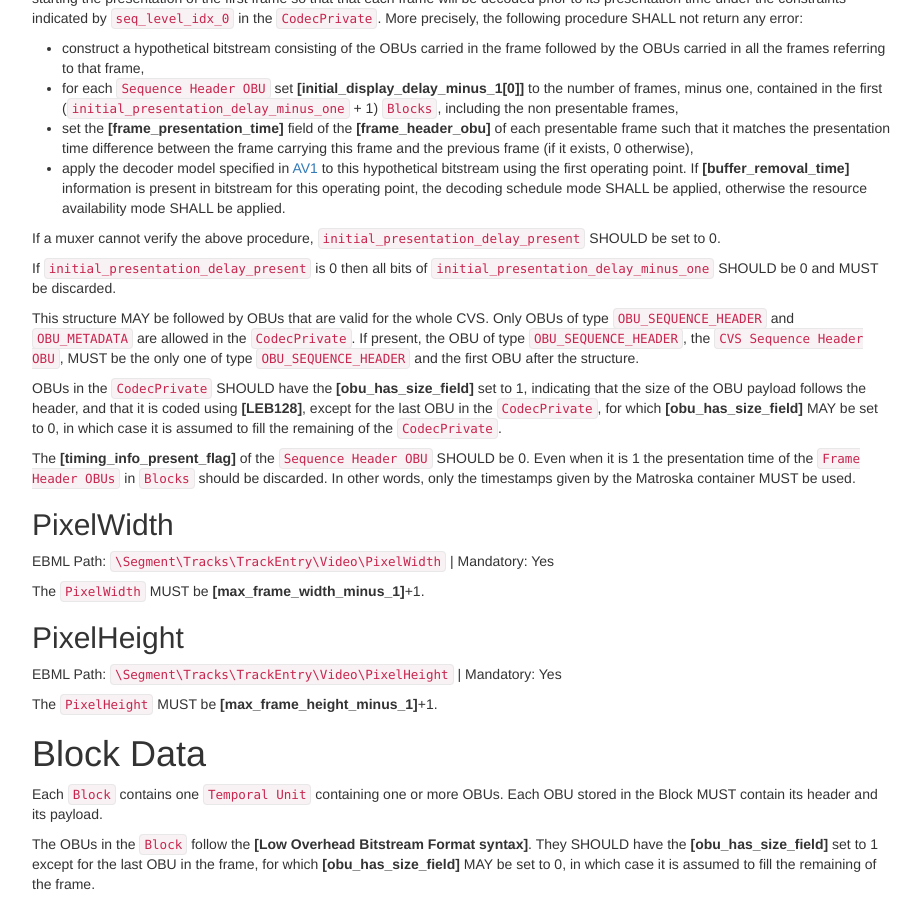
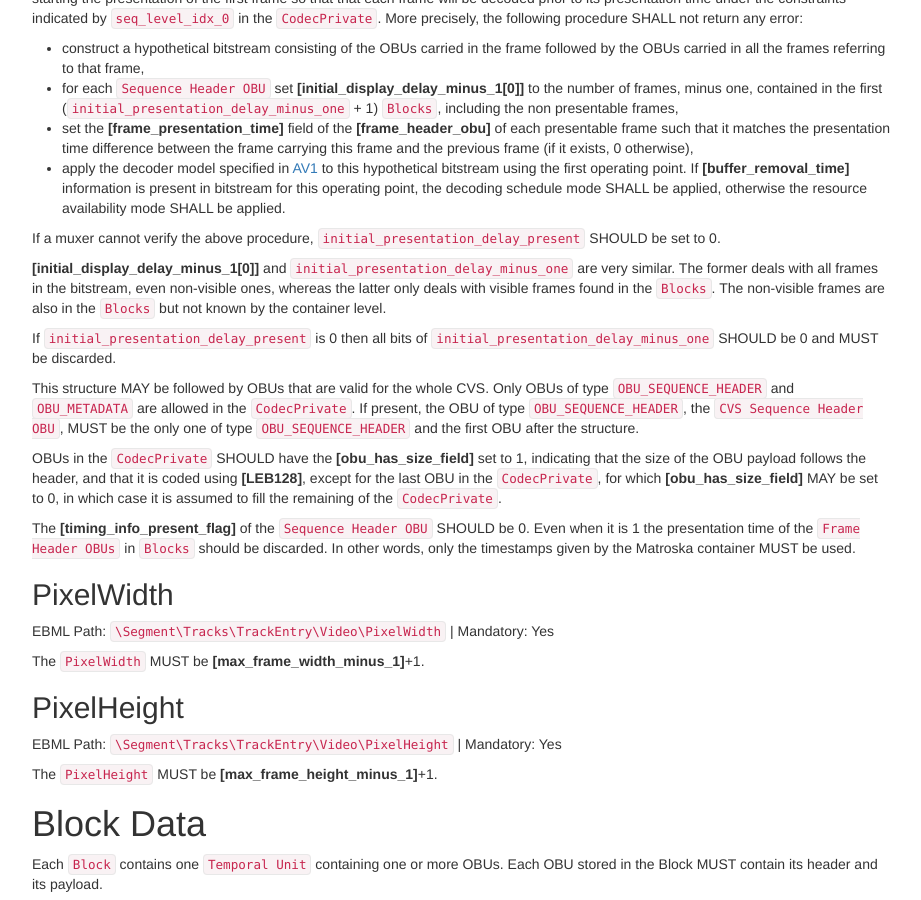
Before and after one commit to ietf-wg-cellar/matroska-specification, a Jekyll site: the page built from codec/av1.md, in a window 1280 px wide and 900 px high, scrolled down 1881 px. Shown: the whole window, without its empty margins (273-1194 px from the left). Built offline with Jekyll 4.4.1, drawn with Linux system fonts in a browser that asks for light colours; our own code applies the rules of GitHub Pages for plain Markdown files.

Commit message:
av1: explain the difference between initial_display_delay_minus_1 and initial_presentation_delay_minus_one

```diff
--- a/codec/av1.md
+++ b/codec/av1.md
@@ -77,6 +77,8 @@ The `initial_presentation_delay_minus_one` field indicates the number of frames
 - apply the decoder model specified in [AV1](#av1-specifications) to this hypothetical bitstream using the first operating point. If __[buffer_removal_time]__ information is present in bitstream for this operating point, the decoding schedule mode SHALL be applied, otherwise the resource availability mode SHALL be applied.
 
 If a muxer cannot verify the above procedure, `initial_presentation_delay_present` SHOULD be set to 0.
+
+__[initial_display_delay_minus_1[0]]__ and `initial_presentation_delay_minus_one` are very similar. The former deals with all frames in the bitstream, even non-visible ones, whereas the latter only deals with visible frames found in the `Blocks`. The non-visible frames are also in the `Blocks` but not known by the container level.
 
 If `initial_presentation_delay_present` is 0 then all bits of `initial_presentation_delay_minus_one` SHOULD be 0 and MUST be discarded.
 
```
